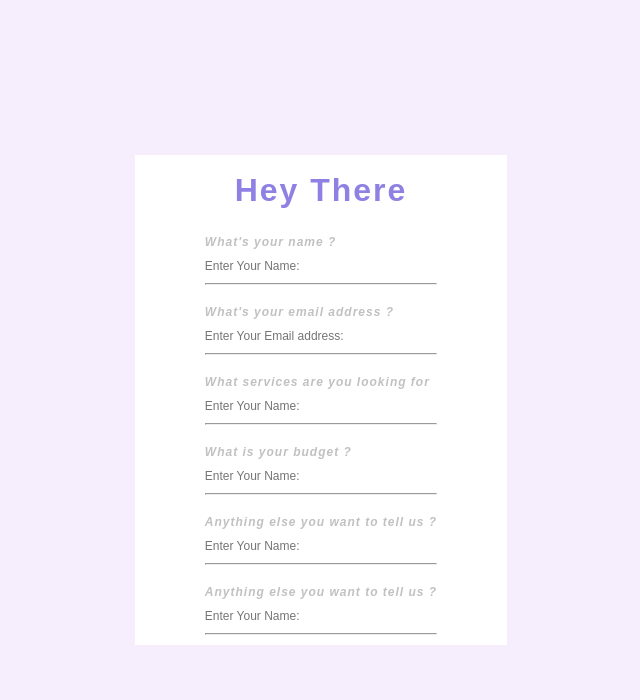
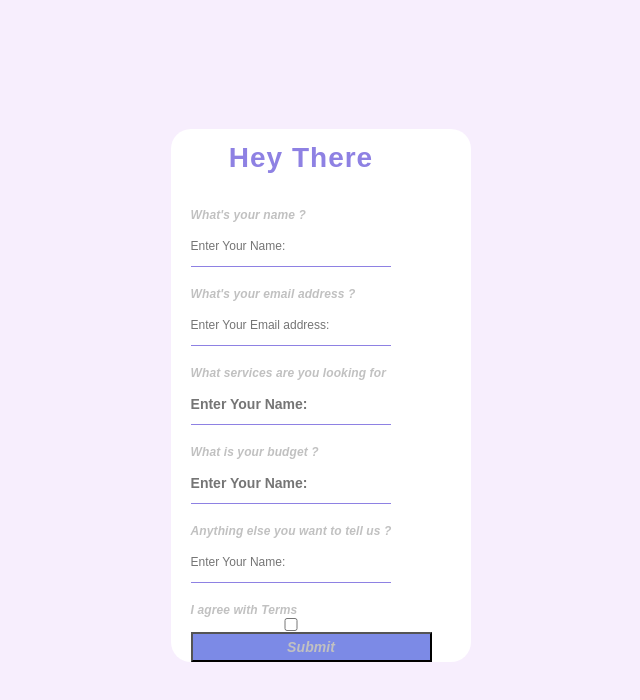
Before and after one commit to Avenger22/hoxton-html-user-input, a plain HTML site: page index.html in a window 1280 px wide. Shown: the whole page, without its empty margins (319-959 px from the left). Drawn offline with Linux system fonts and the light colour scheme.

Commit message:
some problems and changes

```diff
--- a/assets/css/style.css
+++ b/assets/css/style.css
@@ -5,6 +5,10 @@
     box-sizing: border-box;
     list-style: none;
     text-decoration: none;
+}
+
+hr {
+    color: #7c8ae6;
 }
 
 a {
@@ -28,29 +32,44 @@ section.container-1 .form-container {
     background-color: #ffffff;
     display: grid;
     place-items: center;
+    width: auto;
+    height: auto;
+    margin-bottom: 10px;
+    border-radius: 20px;
 }
 
 section.container-1 .form-container form.form {
     display: grid;
     grid-template-rows: repeat(7, 1fr);
     grid-gap: 20px;
-    padding: 10px 70px;
+    padding-left: 20px;
+    padding-right: 80px;
 }
 
 section.container-1 .form-container form.form label.labels {
     display: grid;
-    grid-gap: 10px;
+    grid-auto-flow: row;
+    grid-gap: 1px;
+    border-bottom: 0.5px solid #8e81e3;
+}
+
+section.container-1 .form-container form.form label.labels#special-label {
+    border-bottom: none;
+
 }
 
 section.container-1 .form-container form.form .header {
     display: grid;
     place-items: center;
+    justify-content: center;
+    text-align: center;
+    padding-left: 20px;
 }
 
 section.container-1 .form-container form.form .header h1 {
     color: #8e81e3;
-    letter-spacing: 2px;
-    font-size: 32px;
+    letter-spacing: 1px;
+    font-size: 28px;
     font-weight: 900;
     font-family: sans-serif;
 }
@@ -60,7 +79,7 @@ section.container-1 .form-container form.form label.labels span {
     font-size: 12px;
     font-weight: 900;
     font-family: sans-serif;
-    letter-spacing: 1px;
+    letter-spacing: 0.1px;
     font-style: italic;
 }
 
@@ -70,4 +89,27 @@ section.container-1 .form-container form.form label.labels input {
     font-weight: 500;
     font-family: sans-serif;
     color: #8a8a8a;
+    padding: 10px 0;
 }
+
+section.container-1 .form-container form.form label.labels input.selector {
+    font-weight: 600;
+    font-size: 14px;
+    color: #5a5a5a;
+}
+
+section.container-1 .form-container form.form label.labels button {
+    padding: 5px 0;
+    width: 120%;
+    background-color: #7c8ae6;
+
+}
+
+section.container-1 .form-container form.form label.labels button span{
+    font-size: 14px;
+    font-family: sans-serif;
+}
+
+#special-input {
+    /* display: inline-block; */
+}
--- a/index.html
+++ b/index.html
@@ -25,39 +25,40 @@
                 <label for="" class="labels">
                     <span>What's your name ?</span>
                     <input type="text" placeholder="Enter Your Name: ">
-                    <hr>
+
                 </label>
 
                 <label for="" class="labels">
                     <span>What's your email address ?</span>
                     <input type="email" placeholder="Enter Your Email address: ">
-                    <hr>
+
                 </label>
 
                 <label for="" class="labels">
                     <span>What services are you looking for</span>
-                    <input type="text" placeholder="Enter Your Name: ">
-                    <hr>
+                    <input class="selector" type="text" placeholder="Enter Your Name: ">
+
                 </label>
 
                 <label for="" class="labels">
                     <span>What is your budget ?</span>
-                    <input type="text" placeholder="Enter Your Name: ">
-                    <hr>
+                    <input class="selector" type="text" placeholder="Enter Your Name: ">
+
                 </label>
 
                 <label for="" class="labels">
                     <span>Anything else you want to tell us ?</span>
                     <input type="text" placeholder="Enter Your Name: ">
-                    <hr>
+
                 </label>
 
-                <label for="" class="labels">
-                    <span>Anything else you want to tell us ?</span>
-                    <input type="text" placeholder="Enter Your Name: ">
-                    <hr>
+                <label for="" class="labels" id="special-label">
+                    <span>I agree with Terms</span>
+                    <input id="special-input" type="checkbox" name="checkbox">
+                    <button>
+                        <span>Submit</span>
+                    </button>
                 </label>
-
 
             </form>
 
```
